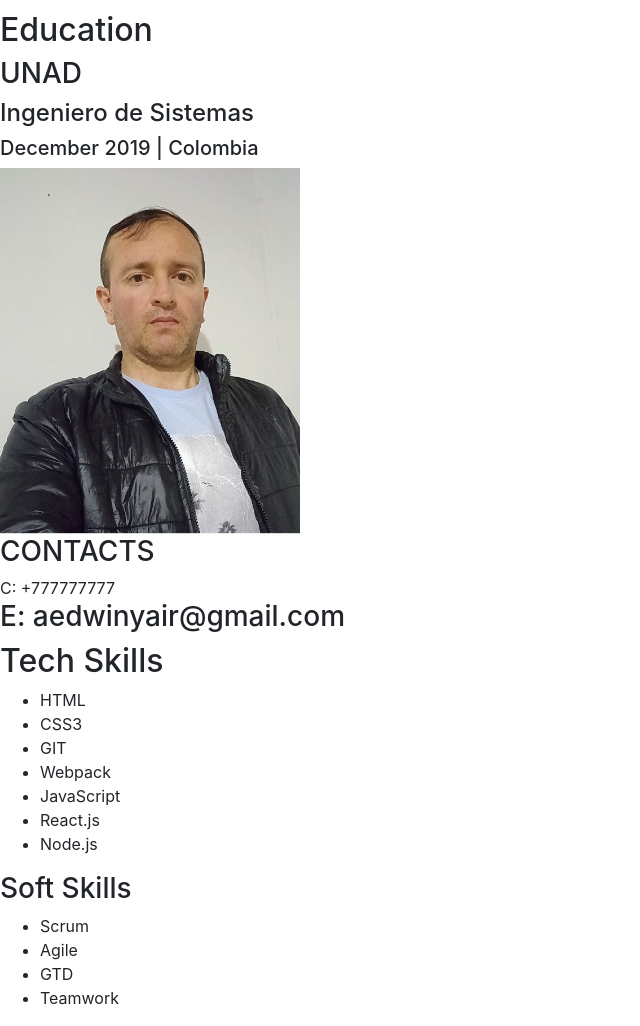
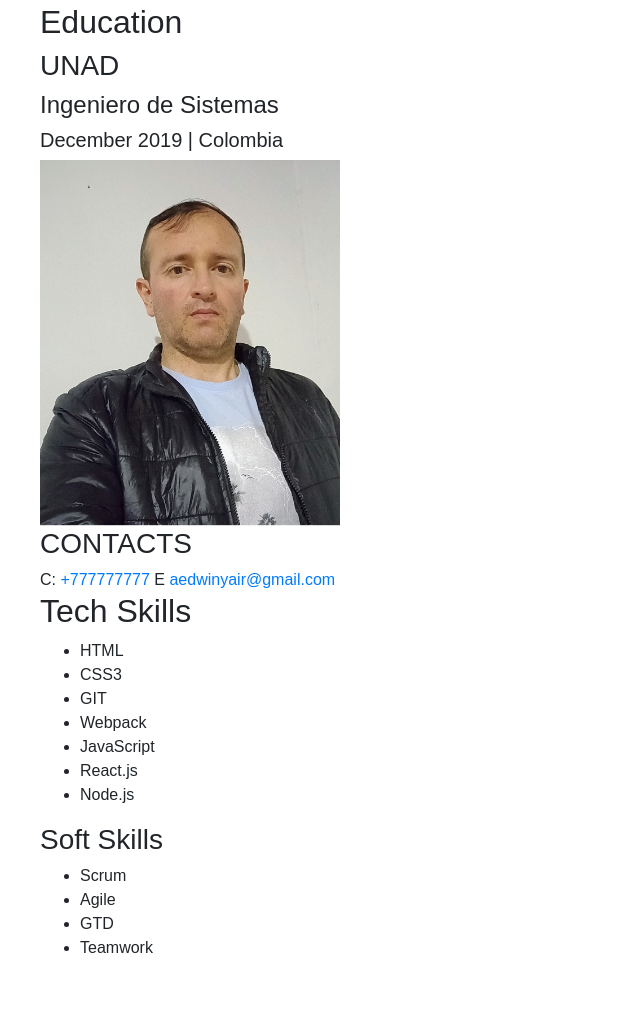
Before and after one commit to EYAMADOB/EntregaCedinsi01, a plain HTML site: page index.html in a window 1280 px wide. Shown: the part 1453-2479 px from the top of the page, without its empty margins (0-640 px from the left). Drawn offline with nearby package versions, Linux system fonts and the light colour scheme.

Commit message:
Trabajo en barra lateral

```diff
--- a/index.html
+++ b/index.html
@@ -5,12 +5,15 @@
     <meta http-equiv="X-UA-Compatible" content="IE-edge">
     <meta name="viewport" content="width=device-width, initial-scale=1.0">
     <title>prePortafolioEdwinAmado</title>
+    <!-- <link href="https://fonts.googleapis.com/css2?family=Montserrat:ital,wght@0,100..900;1,100..900&display=swap" rel="stylesheet"> -->
+    <link href="https://fonts.googleapis.com/css2?family=Montserrat:wght@100&family=Roboto:wght@300;400&display=swap" rel="stylesheet">
     <link rel="stylesheet" href="styles/main.css">
     <link rel="stylesheet" href="https://cdn.jsdelivr.net/npm/bootstrap@4.6.2/dist/css/bootstrap.min.css" integrity="sha384-xOolHFLEh07PJGoPkLv1IbcEPTNtaed2xpHsD9ESMhqIYd0nLMwNLD69Npy4HI+N" crossorigin="anonymous">
 </head>
-<body>
+<body class="contendor-general">
   <!--CONTENEDOR PRINCIPAL-->
     <div class="contenedor-principal">
+        <div class="informacion-general">
             <div class="descripcion">
                 <h3 id="descripcion-profesion">Front End Developer</h3>
                 <h1 id="nombre">Edwin Amado</h1>
@@ -39,7 +42,6 @@
                         <ul>
                             <li>Lorem ipsum dolor sit amet consectetur adipisicing elit. Iste, alias cumque! Blanditiis natus sunt doloremque asperiores minima consectetur architecto aperiam facilis! Veniam eaque possimus molestiae laborum corrupti amet numquam voluptate!</li>
                             <li>Lorem ipsum dolor sit amet consectetur, adipisicing elit. Aperiam dolores veritatis modi soluta recusandae optio eligendi asperiores itaque quidem officiis, iste vitae deserunt? Tempore ex necessitatibus accusamus, esse aliquam nesciunt!</li>
-                        <li>Lorem ipsum, dolor sit amet consectetur adipisicing elit. Deleniti fuga sequi harum suscipit ipsam excepturi accusantium odit nobis alias quibusdam, praesentium dignissimos accusamus, quos iste, aliquam obcaecati! Consectetur, tenetur veritatis!</li>
                             <li>Lorem ipsum dolor, sit amet consectetur adipisicing elit. Necessitatibus iusto optio pariatur. Perferendis minus labore, consequatur tempora impedit sed maxime iste laborum, eveniet rem sit ipsa pariatur necessitatibus tempore earum?</li>
                         </ul>
                    </div>
@@ -80,28 +82,44 @@
                     <H4>Ingeniero de Sistemas</H4>
                     <h5 id="texto-color-opaco">December 2019 | Colombia</h5>
                 </div>
+        </div>
         <aside id="informacion-lateral">
             <img src="/IMAGENES/FOTO.jpg" alt="Foto de Perfil" width="300">
             <div class="contactos">
                 <H3 class="titulo-lateral">CONTACTS</H3>
-            </div>
                 <div>
                     <span class="tipo-de-contacto">C:</span>
-                <a  >+777777777</span></h3>
-                <H3>E: <span class="texto-color-opaco-aside">aedwinyair@gmail.com</span></H3>
+                    <a class="contacto-info" href=" tel +777777777" >+777777777</a>
+                    <span class="tipo-de-contacto">E</span>
+                    <a class="contacto-info" href="aedwinyair@gmail.com">aedwinyair@gmail.com</a>
                 </div>
+            <div class="habilidades-tecnicas">
+                <h2 class="titulo-lateral">Tech Skills</h2>
+                <ul class="lista-lateral">
+                    <li>
+                        <span class="elemento-lista-lateral">HTML</span>
+                    </li>
+                    <li>
+                        <span class="elemento-lista-lateral">CSS3</span>
+                    </li>
+                    <li>
+                        <span class="elemento-lista-lateral">GIT</span>
+                    </li>
+                    <li>
+                        <span class="elemento-lista-lateral">Webpack</span>
+                    </li>
+                    <li>
+                        <span class="elemento-lista-lateral">JavaScript</span>
+                    </li>
+                    <li>
+                        <span class="elemento-lista-lateral">React.js</span>
+                    </li>
+                    <li>
+                        <span class="elemento-lista-lateral">Node.js</span>
+                    </li>
                 </ul>
             </div>
-            <h2>Tech Skills</h2>
-            <ul>
-                <li>HTML</li>
-                <li>CSS3</li>
-                <li>GIT</li>
-                <li>Webpack</li>
-                <li>JavaScript</li>
-                <li>React.js</li>
-                <li>Node.js</li>
-            </ul>
+
             <h3>Soft Skills</h3>
             <ul>
                 <li>Scrum</li>
--- a/styles/main.css
+++ b/styles/main.css
@@ -0,0 +1,11 @@
+.contendor-general{
+    background-color: #ffffff;
+    font-family: 'Monteserrat', 'arial';
+}
+.contenedor-principal{
+    display: flex;
+    flex-direction: row-reverse;
+    background-color: white;
+    width: 1200px;
+    margin: 40px auto;
+}
```
Lines whose indentation alone changed are shown as unchanged.
